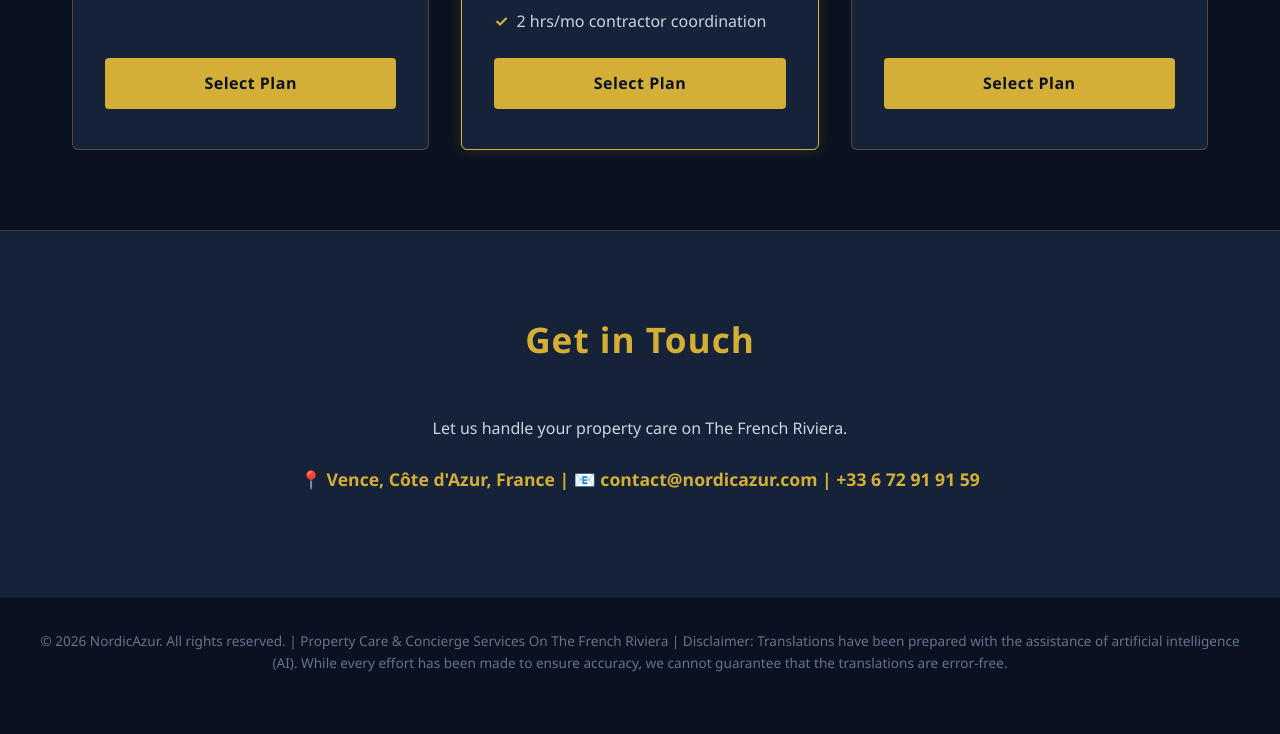
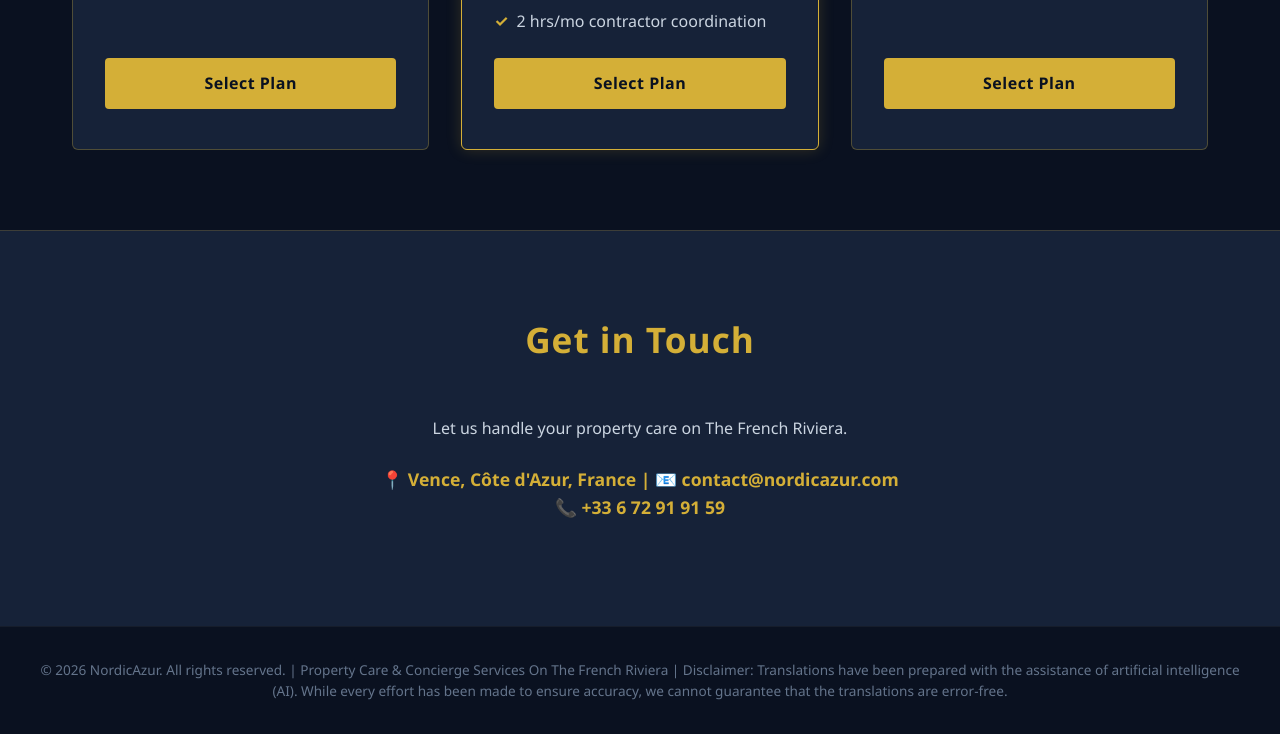
Before and after one commit to T-H-L/nordicazur, a plain HTML site: page index.html in a window 1280 px wide. Shown: the part 1711-2445 px from the top of the page. Before the commit the page ends 2417 px from the top, so only its background shows below. Drawn offline with Linux system fonts and the light colour scheme.

Commit message:
Update contact information layout in index.html

```diff
--- a/index.html
+++ b/index.html
@@ -408,8 +408,9 @@
     <h2 class="section-title" data-i18n="contact_title">Get in Touch</h2>
     <p data-i18n="contact_subtitle">Let us handle your property care in Vence and surrounding areas.</p>
     <p style="font-size: 1.1rem; font-weight: bold; color: var(--gold);">
-      📍 Vence, Côte d'Azur, France | 📧 contact@nordicazur.com | +33 6 72 91 91 59
-    </p>
+      📍 Vence, Côte d'Azur, France | 📧 contact@nordicazur.com<br>
+  📞 +33 6 72 91 91 59
+</p>
   </section>
 
   <!-- Footer -->
```
